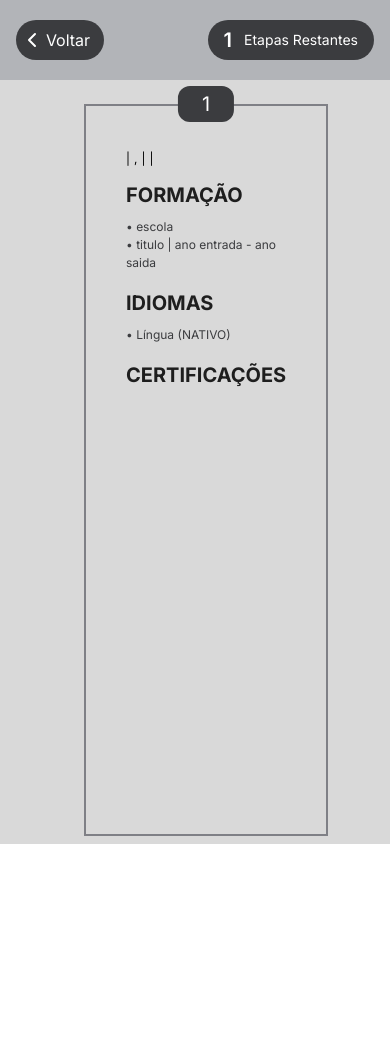
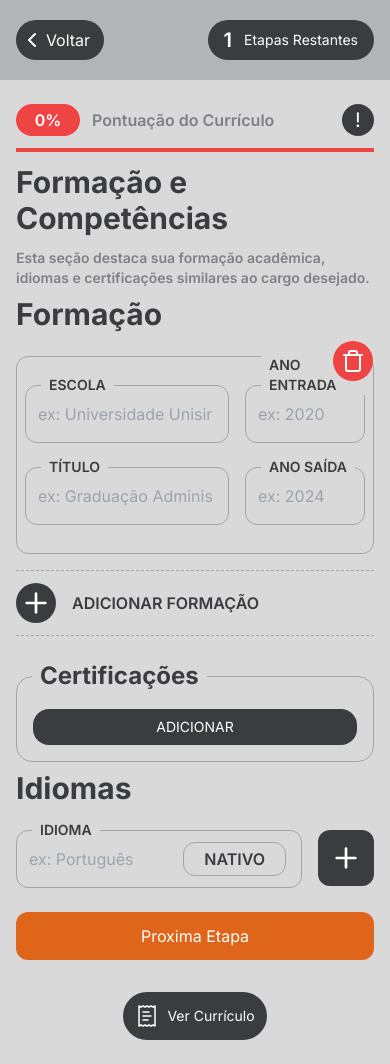
Before and after one commit to ArthurJuwer/CurriculumMaker, a React (Vite) app: page /steps/formationCV in a window 390 px wide. Before the commit the page ends 860 px from the top, so only its background shows below. Built offline with nearby package versions, Linux system fonts and the light colour scheme.

Commit message:
formationCV responsivo para mobile

```diff
--- a/src/components/Steps/Formation/FormationCV.jsx
+++ b/src/components/Steps/Formation/FormationCV.jsx
@@ -1,4 +1,4 @@
-import { Plus, Trash } from "lucide-react"; // Importar o ícone da lixeira
+import { ArrowLeft, Plus, ReceiptText, Trash } from "lucide-react"; // Importar o ícone da lixeira
 import Curriculum from "../StepsGlobalComponents/Curriculum";
 import Input from "../StepsGlobalComponents/Input";
 import Score from "../StepsGlobalComponents/Score";
@@ -49,7 +49,6 @@ export default function FormationCV() {
             biggestPageReached,
         }));
 
-        // Salvar no localStorage sempre que houver mudança
         localStorage.setItem('formations', JSON.stringify(formations));
         localStorage.setItem('languages', JSON.stringify(languages));
         localStorage.setItem('certifications', JSON.stringify(certifications));
@@ -215,13 +214,16 @@ export default function FormationCV() {
         { label: 'Título', placeholder: 'ex: Graduação Administração', category: 'title'},
         { label: 'Ano Saída', placeholder: 'ex: 2024', category: 'yearLeave', year: true, yearNoRange: true},
     ];
+
+    const [mobileOpenCurriculum, setMobileOpenCurriculum] = useState(false)
+
     return (
-        <div className="h-dvh w-full bg-DefaultGray">
+        <div className="min-h-dvh 2xl:h-dvh w-full bg-DefaultGray">
             <TopMarker stepsAtual={1} />
-            <div className="2xl:px-32 2xl:py-14 px-16 py-6 2xl:h-[calc(100dvh-7rem)] xl:h-[calc(100dvh-4.5rem)] h-[calc(100dvh-4rem)] flex justify-between 2xl:gap-x-32 gap-x-5">
-            <div className="flex flex-col 2xl:gap-y-8 gap-y-3 2xl:w-8/12 w-8/12 h-full overflow-y-auto">
+            <div className={`${mobileOpenCurriculum ? 'flex-col' : 'flex'} 2xl:px-32 2xl:py-14 xl:px-16 px-4 py-6 2xl:h-[calc(100dvh-7rem)] xl:h-[calc(100dvh-4.5rem)] flex justify-between 2xl:gap-x-32 gap-x-5`}>
+            <div className={`flex flex-col 2xl:gap-y-8 gap-y-3 xl:w-8/12 h-full xl:overflow-y-auto`}>
             <Score />
-                    <div className="flex flex-col gap-y-8 overflow-y-auto overflow-x-visible
+                    <div className={`${mobileOpenCurriculum ? 'hidden' : 'flex'}  flex flex-col gap-y-8 xl:overflow-y-auto xl:overflow-x-hidden
                         [&::-webkit-scrollbar]:w-2
                         [&::-webkit-scrollbar-track]:bg-gray-transparent
                         [&::-webkit-scrollbar-track]:rounded-full
@@ -229,7 +231,7 @@ export default function FormationCV() {
                         [&::-webkit-scrollbar-thumb]:bg-TitleGray
                         dark:[&::-webkit-scrollbar-track]:bg-TitleGray
                         dark:[&::-webkit-scrollbar-thumb]:bg-TitleGray
-                    ">
+                    `}>
                         <Title
                             title="Formação e Competências"
                             description="Esta seção destaca sua formação acadêmica, idiomas e certificações similares ao cargo desejado."
@@ -262,8 +264,8 @@ export default function FormationCV() {
 
                                         </div>
                                         <button
-                                            onClick={() => deleteFormation(idx)}  // Excluir a formação
-                                            className="absolute -top-4 -right-2 p-2 bg-red-500 rounded-full text-white"
+                                            onClick={() => deleteFormation(idx)}
+                                            className="absolute -top-4 xl:-right-2 right-0 p-2 bg-red-500 rounded-full text-white"
                                         >
                                             <Trash className="w-6 h-6" />
                                         </button>
@@ -282,14 +284,14 @@ export default function FormationCV() {
                             <div className="2xl:w-4/12 2xl:px-4 2xl:-mb-14 mt-10">
                                 <div className="h-full relative">
                                     <h1 className="text-2xl font-bold text-TitleGray absolute -top-4 2xl:left-[23%] left-4 bg-DefaultGray px-2">Certificações</h1>
-                                    <div className="border border-BorderInputGray h-full w-full rounded-2xl p-4 2xl:pt-6 pt-12 flex flex-col justify-between items-end gap-y-2">
+                                    <div className="border border-BorderInputGray h-full w-full rounded-2xl p-4 pt-6 flex flex-col justify-between items-end gap-y-2">
                                         <div className="w-full flex 2xl:flex-col gap-y-2 gap-x-5">
                                             {certifications?.map((item, index) => (
                                                 <FormationCertifications
                                                     key={index}
                                                     id={index}
                                                     title={item?.name}
-                                                    onDelete={(id) => deleteCertification(id)} // Função para deletar
+                                                    onDelete={(id) => deleteCertification(id)}
                                                 />
                                             ))}
                                         </div>
@@ -310,7 +312,7 @@ export default function FormationCV() {
                                         key={index}
                                         id={index}
                                         label="Idioma"
-                                        width="w-[calc(50%-1rem)]"
+                                        width="xl:w-[calc(50%-1rem)] w-[calc(100%-4.5rem)]"
                                         value={{ language: item.language != 'Língua' ? item.language : '', level: item.level }} // Passa idioma e nível
                                         isSelect={true}
                                         onChange={(newLanguage, newLevel) => handleLanguagesChange(newLanguage, newLevel, index)} // Passa ambos os valores
@@ -319,24 +321,45 @@ export default function FormationCV() {
                                     />
                                 ))}
                                 <button
-                                    className="bg-TitleGray h-14 w-14 rounded-xl text-white flex justify-center items-center"
+                                    className="bg-TitleGray size-14 rounded-xl text-white flex justify-center items-center"
                                     onClick={addLanguage}
                                 >
-                                    <Plus className="h-8 w-8" />
+                                    <Plus className="size-8" />
                                 </button>
                             </div>
-                            <div className="w-full pr-1">
+                            <div className="w-full xl:pr-1">
                                 <ButtonNext onClick={handleSubmit} />
                             </div>
+                            <div className="flex justify-center">
+                            <button
+                                className="xl:hidden rounded-3xl mt-4 w-36 h-12 bg-TitleGray text-white text-sm flex items-center justify-center gap-x-2"
+                                onClick={ ()=> setMobileOpenCurriculum(true)}
+                            >
+                                    <ReceiptText strokeWidth={1.5} />
+                                    Ver Currículo
+                            </button>
+                        </div>
                         </div>
                     </div>
                 </div>
-                <Curriculum valuesCurriculum={values} />
+                <div className={`${mobileOpenCurriculum ? 'block mt-6' : 'hidden'} 2xl:w-4/12 xl:w-5/12 xl:block min-h-[70dvh] w-full `}>
+                    <Curriculum key={3} />
+                </div>
+                <div className={`${mobileOpenCurriculum ? 'block mt-6' : 'hidden'} flex justify-center`}>
+                    <button
+                        className="xl:hidden rounded-3xl w-36 h-12 bg-TitleGray text-white text-sm flex items-center justify-center gap-x-2"
+                        onClick={ ()=> setMobileOpenCurriculum(false)}
+                    >
+                            <ArrowLeft />
+                            Voltar
+                    </button>
+                </div>
+
             </div>
 
             {isModalOpen && (
                 <div className="fixed inset-0 bg-black bg-opacity-50 flex justify-center items-center z-50">
-                    <div className="bg-white p-8 rounded-xl w-4/12 flex flex-col gap-y-8 relative">
+                    <div className="bg-white p-8 rounded-xl 2xl:w-4/12 xl:w-6/12 w-11/12 flex flex-col gap-y-8 relative">
                         <h2 className="text-xl font-bold">Adicionar Certificação</h2>
                         <div className="flex flex-col gap-y-8">
                             <Input
--- a/src/components/Steps/Formation/FormationSubTitle.jsx
+++ b/src/components/Steps/Formation/FormationSubTitle.jsx
@@ -1,5 +1,5 @@
 export default function FormationSubTitle({subtitle}){
     return(
-        <h1 className="text-TitleGray text-4xl font-bold mb-2">{subtitle}</h1>
+        <h1 className="text-TitleGray xl:text-4xl text-3xl  font-bold mb-2">{subtitle}</h1>
     )
 }
--- a/src/components/Steps/Header/HeaderCV.jsx
+++ b/src/components/Steps/Header/HeaderCV.jsx
@@ -139,7 +139,7 @@ export default function HeaderCV() {
 
                     </div>
                 </div>
-                <div className={`${mobileOpenCurriculum ? 'block mt-6' : 'hidden'} 2xl:w-4/12 xl:w-5/12 xl:block min-h-[70dvh] h-[70dvh] w-full `}>
+                <div className={`${mobileOpenCurriculum ? 'block mt-6' : 'hidden'} 2xl:w-4/12 xl:w-5/12 xl:block min-h-[70dvh] w-full `}>
                     <Curriculum key={1} />
                 </div>
                 <div className={`${mobileOpenCurriculum ? 'block mt-6' : 'hidden'} flex justify-center`}>
--- a/src/components/Steps/Presentation/PresentationCV.jsx
+++ b/src/components/Steps/Presentation/PresentationCV.jsx
@@ -106,7 +106,6 @@ export default function PresentationCV() {
         navigate('/steps/FormationCV');
     };
     const [mobileOpenCurriculum, setMobileOpenCurriculum] = useState(false)
-
 
     return (
         <div className="min-h-dvh w-full bg-DefaultGray">
@@ -221,7 +220,7 @@ export default function PresentationCV() {
                         </div>
                     </div>
                 </div>
-                <div className={`${mobileOpenCurriculum ? 'block mt-6' : 'hidden'} 2xl:w-4/12 xl:w-5/12 xl:block h-[70dvh] w-full `}>
+                <div className={`${mobileOpenCurriculum ? 'block mt-6' : 'hidden'} 2xl:w-4/12 xl:w-5/12 xl:block min-h-[70dvh] w-full `}>
                     <Curriculum key={2} />
                 </div>
                 <div className={`${mobileOpenCurriculum ? 'block mt-6' : 'hidden'} flex justify-center`}>
```
